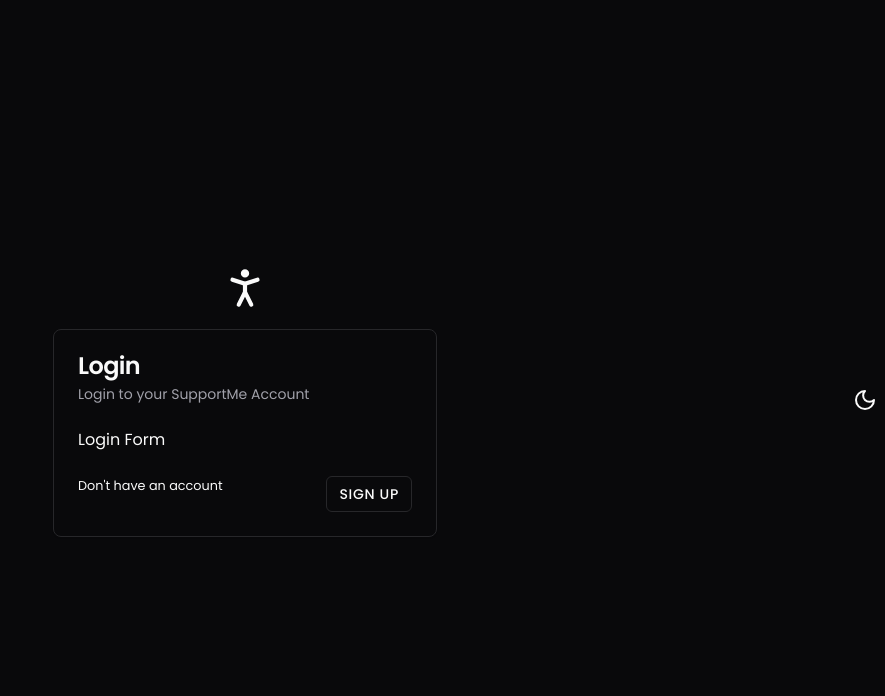
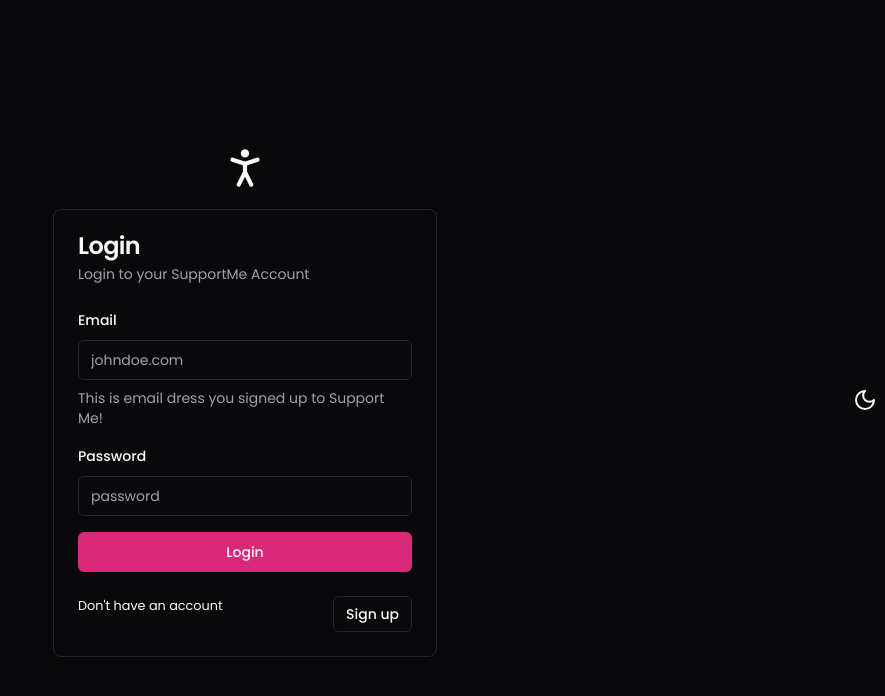
Before and after one commit to AzkaJaved/support-me-project, a Next.js app: page /login in a window 1280 px wide. Shown: the top 696 px of the page, without its empty margins (395-1280 px from the left). Built offline with nearby package versions, Linux system fonts and the light colour scheme.

Commit message:
added login form with validation using zod

```diff
--- a/app/(logged-out)/login/page.tsx
+++ b/app/(logged-out)/login/page.tsx
@@ -1,3 +1,5 @@
+"use client";
+import { useForm } from "react-hook-form";
 import { Button } from "@/components/ui/button";
 import {
   Card,
@@ -7,9 +9,36 @@
   CardHeader,
   CardTitle,
 } from "@/components/ui/card";
+import { zodResolver } from "@hookform/resolvers/zod";
 import { PersonStanding } from "lucide-react";
 import Link from "next/link";
-export default function page() {
+
+import * as z from "zod";
+import {
+  Form,
+  FormControl,
+  FormDescription,
+  FormField,
+  FormItem,
+  FormLabel,
+  FormMessage,
+} from "@/components/ui/form";
+import { Input } from "@/components/ui/input";
+const formSchema = z.object({
+  email: z.string().email(),
+  password: z.string(),
+});
+export default function Page() {
+  const form = useForm<z.infer<typeof formSchema>>({
+    resolver: zodResolver(formSchema),
+    defaultValues: {
+      email: "",
+      password: "",
+    },
+  });
+  function onSubmit(values: z.infer<typeof formSchema>) {
+    console.log(values);
+  }
   return (
     <>
       <PersonStanding size={50} />
@@ -18,7 +47,53 @@
           <CardTitle>Login</CardTitle>
           <CardDescription>Login to your SupportMe Account</CardDescription>
         </CardHeader>
-        <CardContent>Login Form</CardContent>
+        <CardContent>
+          <Form {...form}>
+            <form
+              className="flex  flex-col gap-4"
+              onSubmit={form.handleSubmit(onSubmit)}
+            >
+              <FormField
+                control={form.control}
+                name="email"
+                render={({ field }) => (
+                  <FormItem>
+                    <FormLabel>Email</FormLabel>
+                    <FormControl>
+                      <Input
+                        placeholder="johndoe.com"
+                        type="email"
+                        {...field}
+                      />
+                    </FormControl>
+                    <FormDescription>
+                      This is email dress you signed up to Support Me!
+                    </FormDescription>
+                    <FormMessage />
+                  </FormItem>
+                )}
+              />
+              <FormField
+                control={form.control}
+                name="password"
+                render={({ field }) => (
+                  <FormItem>
+                    <FormLabel>Password</FormLabel>
+                    <FormControl>
+                      <Input
+                        type="password"
+                        placeholder="password"
+                        {...field}
+                      />
+                    </FormControl>
+                    <FormMessage />
+                  </FormItem>
+                )}
+              />
+              <Button type="submit">Login</Button>
+            </form>
+          </Form>
+        </CardContent>
         <CardFooter className="justify-between">
           <small>Don&apos;t have an account</small>
           <Button variant="outline" size="sm" asChild>
--- a/app/globals.css
+++ b/app/globals.css
@@ -22,7 +22,7 @@
     --muted-foreground: 240 3.8% 46.1%;
     --accent: 240 4.8% 95.9%;
     --accent-foreground: 240 5.9% 10%;
-    --destructive: 0 84.2% 60.2%;
+    --destructive: 0 72% 51%
     --destructive-foreground: 0 0% 98%;
     --border: 240 5.9% 90%;
     --input: 240 5.9% 90%;
@@ -50,7 +50,7 @@
     --muted-foreground: 240 5% 64.9%;
     --accent: 240 3.7% 15.9%;
     --accent-foreground: 0 0% 98%;
-    --destructive: 0 62.8% 30.6%;
+    --destructive: 0 72% 51%;
     --destructive-foreground: 0 0% 98%;
     --border: 240 3.7% 15.9%;
     --input: 240 3.7% 15.9%;
--- a/components/ui/button.tsx
+++ b/components/ui/button.tsx
@@ -1,8 +1,8 @@
-import * as React from "react";
-import { Slot } from "@radix-ui/react-slot";
-import { cva, type VariantProps } from "class-variance-authority";
+import * as React from "react"
+import { Slot } from "@radix-ui/react-slot"
+import { cva, type VariantProps } from "class-variance-authority"
 
-import { cn } from "@/lib/utils";
+import { cn } from "@/lib/utils"
 
 const buttonVariants = cva(
   "inline-flex items-center justify-center gap-2 whitespace-nowrap rounded-md text-sm font-medium ring-offset-background transition-colors focus-visible:outline-none focus-visible:ring-2 focus-visible:ring-ring focus-visible:ring-offset-2 disabled:pointer-events-none disabled:opacity-50 [&_svg]:pointer-events-none [&_svg]:size-4 [&_svg]:shrink-0",
@@ -31,31 +31,26 @@
       size: "default",
     },
   }
-);
+)
 
 export interface ButtonProps
   extends React.ButtonHTMLAttributes<HTMLButtonElement>,
     VariantProps<typeof buttonVariants> {
-  asChild?: boolean;
+  asChild?: boolean
 }
 
 const Button = React.forwardRef<HTMLButtonElement, ButtonProps>(
   ({ className, variant, size, asChild = false, ...props }, ref) => {
-    const Comp = asChild ? Slot : "button";
+    const Comp = asChild ? Slot : "button"
     return (
       <Comp
-        className={cn(
-          "tracking-wider",
-          "font-bold",
-          "uppercase",
-          buttonVariants({ variant, size, className })
-        )}
+        className={cn(buttonVariants({ variant, size, className }))}
         ref={ref}
         {...props}
       />
-    );
+    )
   }
-);
-Button.displayName = "Button";
+)
+Button.displayName = "Button"
 
-export { Button, buttonVariants };
+export { Button, buttonVariants }
--- /dev/null
+++ b/components/ui/form.tsx
@@ -0,0 +1,178 @@
+"use client"
+
+import * as React from "react"
+import * as LabelPrimitive from "@radix-ui/react-label"
+import { Slot } from "@radix-ui/react-slot"
+import {
+  Controller,
+  ControllerProps,
+  FieldPath,
+  FieldValues,
+  FormProvider,
+  useFormContext,
+} from "react-hook-form"
+
+import { cn } from "@/lib/utils"
+import { Label } from "@/components/ui/label"
+
+const Form = FormProvider
+
+type FormFieldContextValue<
+  TFieldValues extends FieldValues = FieldValues,
+  TName extends FieldPath<TFieldValues> = FieldPath<TFieldValues>
+> = {
+  name: TName
+}
+
+const FormFieldContext = React.createContext<FormFieldContextValue>(
+  {} as FormFieldContextValue
+)
+
+const FormField = <
+  TFieldValues extends FieldValues = FieldValues,
+  TName extends FieldPath<TFieldValues> = FieldPath<TFieldValues>
+>({
+  ...props
+}: ControllerProps<TFieldValues, TName>) => {
+  return (
+    <FormFieldContext.Provider value={{ name: props.name }}>
+      <Controller {...props} />
+    </FormFieldContext.Provider>
+  )
+}
+
+const useFormField = () => {
+  const fieldContext = React.useContext(FormFieldContext)
+  const itemContext = React.useContext(FormItemContext)
+  const { getFieldState, formState } = useFormContext()
+
+  const fieldState = getFieldState(fieldContext.name, formState)
+
+  if (!fieldContext) {
+    throw new Error("useFormField should be used within <FormField>")
+  }
+
+  const { id } = itemContext
+
+  return {
+    id,
+    name: fieldContext.name,
+    formItemId: `${id}-form-item`,
+    formDescriptionId: `${id}-form-item-description`,
+    formMessageId: `${id}-form-item-message`,
+    ...fieldState,
+  }
+}
+
+type FormItemContextValue = {
+  id: string
+}
+
+const FormItemContext = React.createContext<FormItemContextValue>(
+  {} as FormItemContextValue
+)
+
+const FormItem = React.forwardRef<
+  HTMLDivElement,
+  React.HTMLAttributes<HTMLDivElement>
+>(({ className, ...props }, ref) => {
+  const id = React.useId()
+
+  return (
+    <FormItemContext.Provider value={{ id }}>
+      <div ref={ref} className={cn("space-y-2", className)} {...props} />
+    </FormItemContext.Provider>
+  )
+})
+FormItem.displayName = "FormItem"
+
+const FormLabel = React.forwardRef<
+  React.ElementRef<typeof LabelPrimitive.Root>,
+  React.ComponentPropsWithoutRef<typeof LabelPrimitive.Root>
+>(({ className, ...props }, ref) => {
+  const { error, formItemId } = useFormField()
+
+  return (
+    <Label
+      ref={ref}
+      className={cn(error && "text-destructive", className)}
+      htmlFor={formItemId}
+      {...props}
+    />
+  )
+})
+FormLabel.displayName = "FormLabel"
+
+const FormControl = React.forwardRef<
+  React.ElementRef<typeof Slot>,
+  React.ComponentPropsWithoutRef<typeof Slot>
+>(({ ...props }, ref) => {
+  const { error, formItemId, formDescriptionId, formMessageId } = useFormField()
+
+  return (
+    <Slot
+      ref={ref}
+      id={formItemId}
+      aria-describedby={
+        !error
+          ? `${formDescriptionId}`
+          : `${formDescriptionId} ${formMessageId}`
+      }
+      aria-invalid={!!error}
+      {...props}
+    />
+  )
+})
+FormControl.displayName = "FormControl"
+
+const FormDescription = React.forwardRef<
+  HTMLParagraphElement,
+  React.HTMLAttributes<HTMLParagraphElement>
+>(({ className, ...props }, ref) => {
+  const { formDescriptionId } = useFormField()
+
+  return (
+    <p
+      ref={ref}
+      id={formDescriptionId}
+      className={cn("text-sm text-muted-foreground", className)}
+      {...props}
+    />
+  )
+})
+FormDescription.displayName = "FormDescription"
+
+const FormMessage = React.forwardRef<
+  HTMLParagraphElement,
+  React.HTMLAttributes<HTMLParagraphElement>
+>(({ className, children, ...props }, ref) => {
+  const { error, formMessageId } = useFormField()
+  const body = error ? String(error?.message) : children
+
+  if (!body) {
+    return null
+  }
+
+  return (
+    <p
+      ref={ref}
+      id={formMessageId}
+      className={cn("text-sm font-medium text-destructive", className)}
+      {...props}
+    >
+      {body}
+    </p>
+  )
+})
+FormMessage.displayName = "FormMessage"
+
+export {
+  useFormField,
+  Form,
+  FormItem,
+  FormLabel,
+  FormControl,
+  FormDescription,
+  FormMessage,
+  FormField,
+}
--- /dev/null
+++ b/components/ui/input.tsx
@@ -0,0 +1,22 @@
+import * as React from "react"
+
+import { cn } from "@/lib/utils"
+
+const Input = React.forwardRef<HTMLInputElement, React.ComponentProps<"input">>(
+  ({ className, type, ...props }, ref) => {
+    return (
+      <input
+        type={type}
+        className={cn(
+          "flex h-10 w-full rounded-md border border-input bg-background px-3 py-2 text-base ring-offset-background file:border-0 file:bg-transparent file:text-sm file:font-medium file:text-foreground placeholder:text-muted-foreground focus-visible:outline-none focus-visible:ring-2 focus-visible:ring-ring focus-visible:ring-offset-2 disabled:cursor-not-allowed disabled:opacity-50 md:text-sm",
+          className
+        )}
+        ref={ref}
+        {...props}
+      />
+    )
+  }
+)
+Input.displayName = "Input"
+
+export { Input }
--- /dev/null
+++ b/components/ui/label.tsx
@@ -0,0 +1,26 @@
+"use client"
+
+import * as React from "react"
+import * as LabelPrimitive from "@radix-ui/react-label"
+import { cva, type VariantProps } from "class-variance-authority"
+
+import { cn } from "@/lib/utils"
+
+const labelVariants = cva(
+  "text-sm font-medium leading-none peer-disabled:cursor-not-allowed peer-disabled:opacity-70"
+)
+
+const Label = React.forwardRef<
+  React.ElementRef<typeof LabelPrimitive.Root>,
+  React.ComponentPropsWithoutRef<typeof LabelPrimitive.Root> &
+    VariantProps<typeof labelVariants>
+>(({ className, ...props }, ref) => (
+  <LabelPrimitive.Root
+    ref={ref}
+    className={cn(labelVariants(), className)}
+    {...props}
+  />
+))
+Label.displayName = LabelPrimitive.Root.displayName
+
+export { Label }
--- a/package.json
+++ b/package.json
@@ -9,6 +9,8 @@
     "lint": "next lint"
   },
   "dependencies": {
+    "@hookform/resolvers": "^3.10.0",
+    "@radix-ui/react-label": "^2.1.1",
     "@radix-ui/react-slot": "^1.1.1",
     "@radix-ui/react-tooltip": "^1.1.7",
     "class-variance-authority": "^0.7.1",
@@ -17,8 +19,10 @@
     "next": "15.1.5",
     "react": "^18",
     "react-dom": "^18",
+    "react-hook-form": "^7.54.2",
     "tailwind-merge": "^2.6.0",
-    "tailwindcss-animate": "^1.0.7"
+    "tailwindcss-animate": "^1.0.7",
+    "zod": "^3.24.1"
   },
   "devDependencies": {
     "@eslint/eslintrc": "^3",
```
Also changed, not shown: 2 other files (tests, documents, lock files or other folders).
